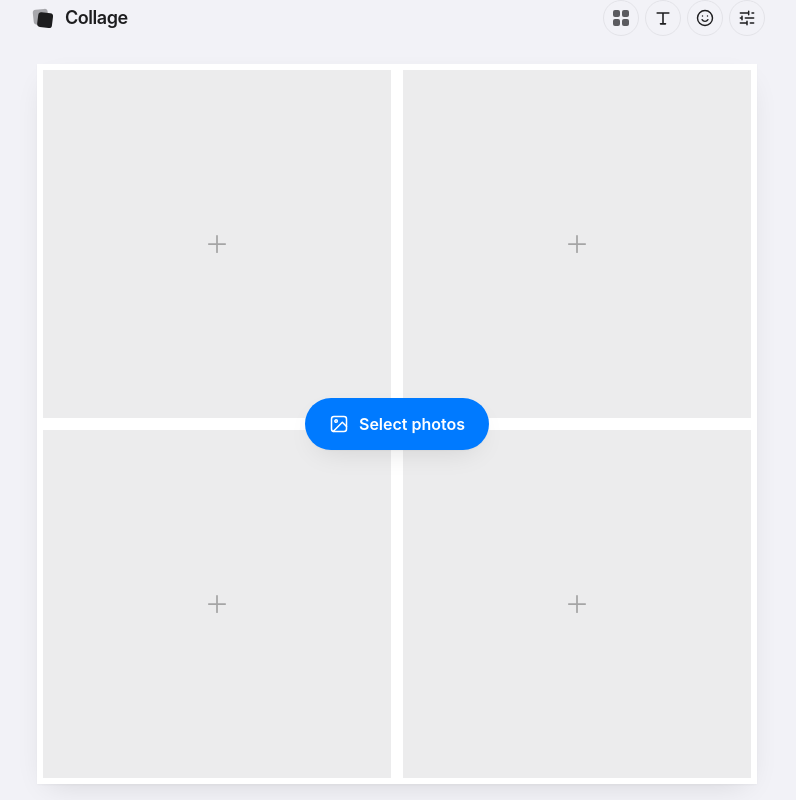
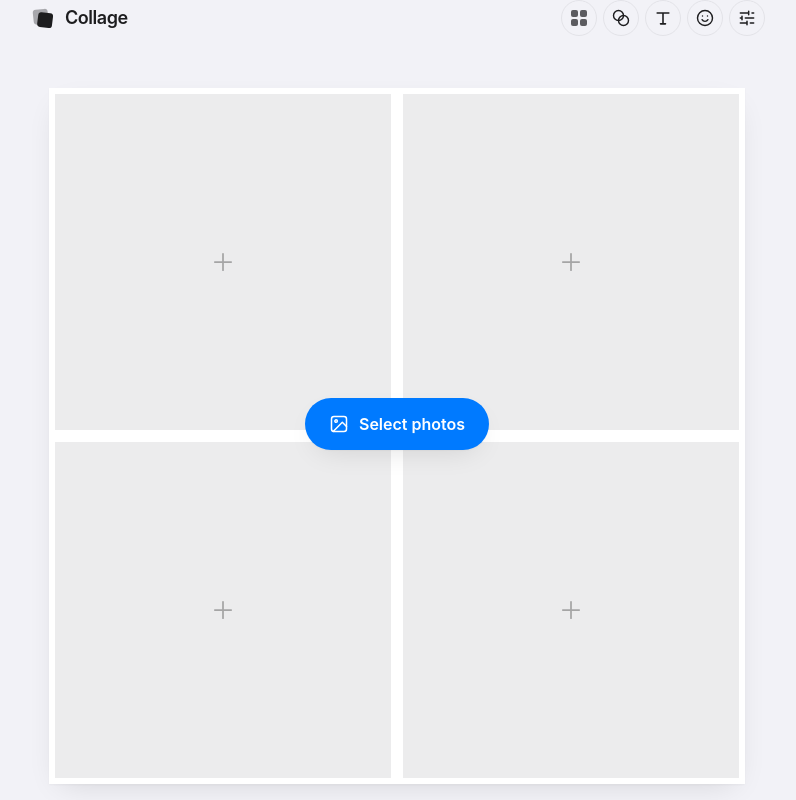
Before and after one commit to bunlongheng/collage, a Next.js app: page / in a window 1280 px wide. Shown: the whole page, without its empty margins (243-1039 px from the left). Built offline with nearby package versions, Linux system fonts and the light colour scheme.

Commit message:
feat: Filter mode (tap to flick) + filter icon in header, nicer top padding
- New Filter tool in the header: when active, tapping a photo flicks to the
  next filter (swipe still works too). When off, tap swaps the photo.
- Add comfortable top padding above the collage.

```diff
--- a/src/components/Canvas.tsx
+++ b/src/components/Canvas.tsx
@@ -12,6 +12,7 @@ type Props = {
   selectedCell: number | null;
   selectedTextId: string | null;
   selectedStickerId: string | null;
+  filterMode: boolean;
   onTapCell: (i: number) => void;
   onCycleFilter: (i: number, dir: 1 | -1) => void;
   onSelectText: (id: string | null) => void;
@@ -58,7 +59,7 @@ function textStyle(t: TextItem, h: number): CSSProperties {
 }
 
 export function Canvas({
-  state, photos, selectedCell, selectedTextId, selectedStickerId,
+  state, photos, selectedCell, selectedTextId, selectedStickerId, filterMode,
   onTapCell, onCycleFilter, onSelectText, onMoveText, onSelectSticker, onMoveSticker, stageRef,
 }: Props) {
   const layout = getLayout(state.layoutId);
@@ -133,7 +134,11 @@ export function Canvas({
                 const d = cellDrag.current; cellDrag.current = null;
                 if (!d || d.i !== i) return;
                 const moved = Math.abs(e.clientX - d.x0) > 10 || Math.abs(e.clientY - d.y0) > 10;
-                if (d.steps === 0 && !moved) onTapCell(i);
+                if (d.steps === 0 && !moved) {
+                  // In filter mode, a tap flicks to the next filter; otherwise swap.
+                  if (filterMode && photo) onCycleFilter(i, 1);
+                  else onTapCell(i);
+                }
               }}
               onKeyDown={(e) => { if (e.key === "Enter" || e.key === " ") { e.preventDefault(); onTapCell(i); } }}
               className={`absolute overflow-hidden ${photo ? "cursor-pointer" : "grid cursor-pointer place-items-center text-black/30"}`}
--- a/src/components/Editor.tsx
+++ b/src/components/Editor.tsx
@@ -35,6 +35,7 @@ export function Editor() {
   const [selectedTextId, setSelectedTextId] = useState<string | null>(null);
   const [selectedStickerId, setSelectedStickerId] = useState<string | null>(null);
   const [tool, setTool] = useState<Tool>(null);
+  const [filterMode, setFilterMode] = useState(false);
   const [exporting, setExporting] = useState(false);
   const [toast, setToast] = useState<string | null>(null);
   const idRef = useRef(1);
@@ -198,6 +199,9 @@ export function Editor() {
           <IconButton label="Layouts" active={tool === "layouts"} onClick={() => toggleTool("layouts")}>
             <LayoutGlyph layout={getLayout(state.layoutId)} px={18} />
           </IconButton>
+          <IconButton label="Filter" active={filterMode} onClick={() => { setFilterMode((v) => !v); setTool(null); setSelectedTextId(null); setSelectedStickerId(null); }}>
+            <FilterIcon />
+          </IconButton>
           <IconButton label="Add text" onClick={addText}><TextIcon /></IconButton>
           <IconButton label="Stickers" active={tool === "stickers"} onClick={() => toggleTool("stickers")}><SmileIcon /></IconButton>
           <IconButton label="Adjust" active={tool === "adjust"} onClick={() => toggleTool("adjust")}><SlidersIcon /></IconButton>
@@ -215,13 +219,14 @@ export function Editor() {
         </div>
       </header>
 
-      <div className="relative flex min-h-0 flex-1 flex-col md:mx-auto md:w-full md:max-w-3xl">
+      <div className="relative flex min-h-0 flex-1 flex-col pt-3 sm:pt-6 md:mx-auto md:w-full md:max-w-3xl">
         <Canvas
           state={state}
           photos={uploads}
           selectedCell={selectedCell}
           selectedTextId={selectedTextId}
           selectedStickerId={selectedStickerId}
+          filterMode={filterMode}
           onTapCell={onTapCell}
           onCycleFilter={onCycleFilter}
           onSelectText={setSelectedTextId}
@@ -287,6 +292,9 @@ function IconButton({ children, label, active, onClick }: { children: React.Reac
 function TextIcon() {
   return <svg viewBox="0 0 24 24" className="size-5" fill="none" stroke="currentColor" strokeWidth="1.9" strokeLinecap="round" aria-hidden><path d="M5 6h14M12 6v13M9 19h6" /></svg>;
 }
+function FilterIcon() {
+  return <svg viewBox="0 0 24 24" className="size-5" fill="none" stroke="currentColor" strokeWidth="1.7" strokeLinecap="round" strokeLinejoin="round" aria-hidden><circle cx="9" cy="9" r="6" /><circle cx="15" cy="15" r="6" /></svg>;
+}
 function SmileIcon() {
   return <svg viewBox="0 0 24 24" className="size-5" fill="none" stroke="currentColor" strokeWidth="1.7" strokeLinecap="round" aria-hidden><circle cx="12" cy="12" r="9" /><path d="M8.5 14a4 4 0 0 0 7 0" /><path d="M9 9.5h.01M15 9.5h.01" /></svg>;
 }
```
Also changed, not shown: 1 other file (tests, documents, lock files or other folders).
